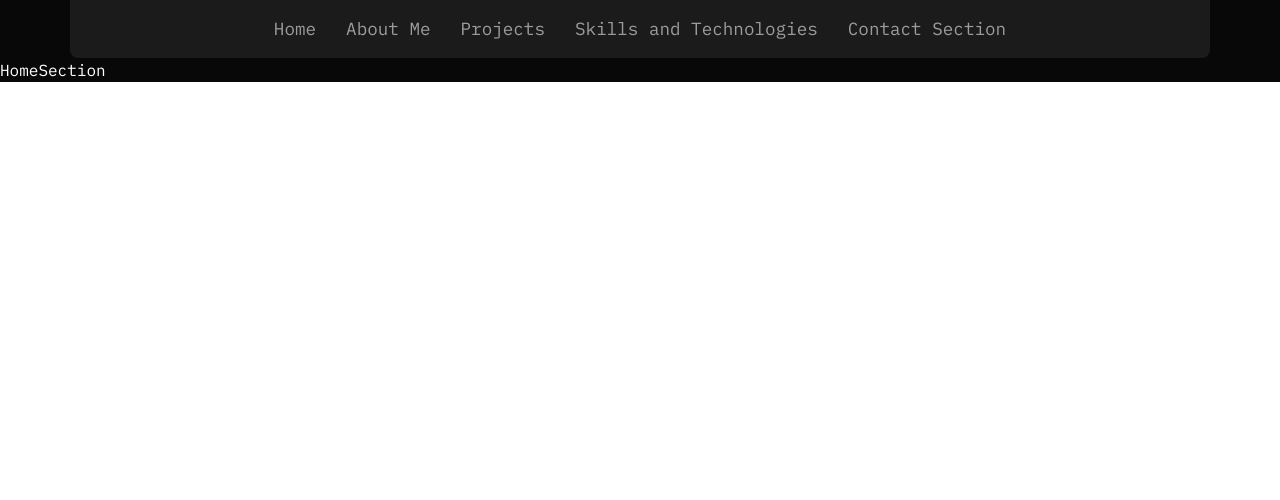
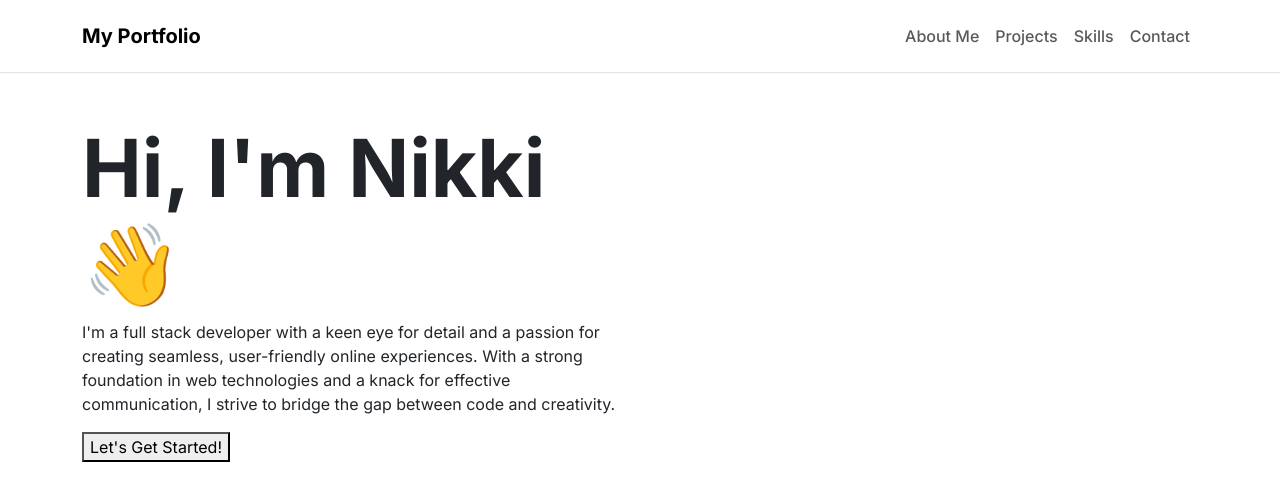
Before and after one commit to niklaux/nikki-ocer-portfolio, a React (Create React App) app in the folder my-portfolio/: page / in a window 1280 px wide. Shown: the top 500 px of the page. Built offline with nearby package versions, Linux system fonts and the light colour scheme.

Commit message:
Modify navigation bar styling

```diff
--- a/my-portfolio/src/App.css
+++ b/my-portfolio/src/App.css
@@ -1,5 +1,4 @@
-@import url('https://fonts.googleapis.com/css2?family=IBM+Plex+Mono:ital,wght@0,100;0,200;0,300;0,400;0,500;0,600;0,700;1,100;1,200;1,300;1,400;1,500;1,600;1,700&display=swap');
-
+@import url('https://fonts.googleapis.com/css2?family=Inter:ital,opsz,wght@0,14..32,100..900;1,14..32,100..900&display=swap');
 body {
-  font-family: 'IBM Plex Mono', monospace;
+  font-family: "Inter", sans-serif;
 }
--- a/my-portfolio/src/components/HomeSection/HomeSection.jsx
+++ b/my-portfolio/src/components/HomeSection/HomeSection.jsx
@@ -1,7 +1,29 @@
 import React from "react";
 
 function HomeSection() {
-  return <div style={{ backgroundColor: "#080808", color: "white" }}>HomeSection</div>;
+  return (
+    <div
+      className="d-flex align-items-center"
+      style={{ backgroundColor: "#FFFFFF" }}
+    >
+      <div className="container">
+        <div className="row py-5">
+          <div className="col">
+            <h1 className="display-1 fw-bold">Hi, I'm Nikki 👋</h1>
+            <p>
+              I'm a full stack developer with a keen eye for detail and a
+              passion for creating seamless, user-friendly online experiences.
+              With a strong foundation in web technologies and a knack for
+              effective communication, I strive to bridge the gap between code
+              and creativity.
+            </p>
+            <button className="home-button">Let's Get Started!</button>
+          </div>
+          <div className="col"></div>
+        </div>
+      </div>
+    </div>
+  );
 }
 
 export default HomeSection;
--- a/my-portfolio/src/components/navigation/NavigationBar.css
+++ b/my-portfolio/src/components/navigation/NavigationBar.css
@@ -1,34 +1,41 @@
-/* Styling for the navigation bar */
+/* NavigationBar.css */
+
+/* Make the navbar opaque */
 .navbar {
-  padding: 1rem;
-  background-color: #1B1B1B;
-  text-align: center;
-  justify-content: center;
-  border-radius: 0 0 8px 8px;
+  background-color: rgba(0, 0, 0, 0);
+  backdrop-filter: blur(10px);
+  box-shadow: 0 1px 1px rgba(0, 0, 0, 0.1);
+  position: sticky;
+  top: 0; /* Add this line */
+  width: 100%;
+  z-index: 10;
 }
 
-/* Styling for the unordered list */
-.nav-list {
-  list-style: none;
-  padding: 0;
-  margin: 0;
-  display: flex;
-  justify-content: center;
+/* Change text color and spacing for the nav links */
+.navbar-nav .nav-link {
+  font-weight: 500;
+  padding: 0.5rem 1rem;
+  transition: color 0.3s ease;
 }
 
-/* Styling for each list item */
-.nav-item {
-  margin: 0 15px;
+/* On hover, change link color */
+.navbar-nav .nav-link:hover {
+  color: #007bff !important;
 }
 
-/* Styling for the anchor links */
-.nav-link {
-  text-decoration: none;
-  color: #9C9C9C;
-  font-size: 1.1rem;
-  font-weight: light;
+/* Adjust brand styling */
+.navbar-brand {
+  font-size: 1.25rem;
+  font-weight: bold;
 }
 
-.nav-link:hover {
-  color: #007bff;
+/* Mobile view - align nav links in the center */
+@media (max-width: 992px) {
+  .navbar-collapse {
+    background-color: rgba(0, 0, 0, 0);
+  }
+
+  .navbar-nav {
+    text-align: center;
+  }
 }
--- a/my-portfolio/src/components/navigation/NavigationBar.jsx
+++ b/my-portfolio/src/components/navigation/NavigationBar.jsx
@@ -3,37 +3,48 @@ import "./NavigationBar.css";
 
 function NavigationBar() {
   return (
-    <div style={{backgroundColor: "#080808"}}>
-      <nav className="navbar container">
-        <ul className="nav-list">
+    <nav className="navbar navbar-expand-lg py-3">
+      <div className="container d-flex">
+        <a className="navbar-brand" href="#">
+          My Portfolio
+        </a>
+        <button
+          className="navbar-toggler"
+          type="button"
+          data-bs-toggle="collapse"
+          data-bs-target="#navbarNav"
+          aria-controls="navbarNav"
+          aria-expanded="false"
+          aria-label="Toggle navigation"
+        >
+          <span className="navbar-toggler-icon"></span>
+        </button>
+        <div className="collapse navbar-collapse justify-content-end" id="navbarNav">
+          <ul className="navbar-nav">
             <li className="nav-item">
-            <a href="#home" className="nav-link">
-              Home
-            </a>
-          </li>
-          <li className="nav-item">
-            <a href="#about-me" className="nav-link">
+              <a className="nav-link" href="#about-me">
                 About Me
               </a>
             </li>
             <li className="nav-item">
-            <a href="#projects" className="nav-link">
+              <a className="nav-link" href="#projects">
                 Projects
               </a>
             </li>
             <li className="nav-item">
-            <a href="#skills" className="nav-link">
-              Skills and Technologies
+              <a className="nav-link" href="#skills">
+                Skills
               </a>
             </li>
             <li className="nav-item">
-            <a href="#contact" className="nav-link">
-              Contact Section
+              <a className="nav-link" href="#contact">
+                Contact
               </a>
             </li>
           </ul>
+        </div>
+      </div>
     </nav>
-    </div>
   );
 }
 
--- a/my-portfolio/src/pages/Home.jsx
+++ b/my-portfolio/src/pages/Home.jsx
@@ -4,7 +4,7 @@ import HomeSection from "../components/HomeSection/HomeSection";
 
 function Home() {
   return (
-    <div>
+    <div style={{height: "100%"}}>
       <NavigationBar />
       <HomeSection />
     </div>
```
Lines whose indentation alone changed are shown as unchanged.
